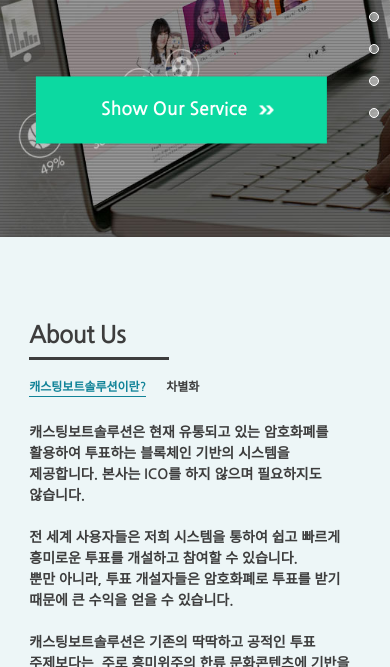
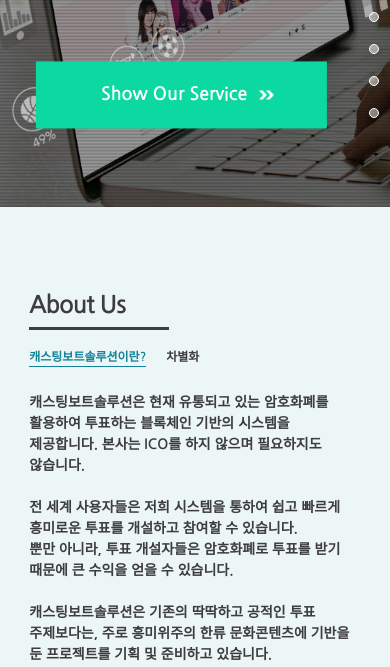
Before and after one commit to kratew/kratew.github.io, a plain HTML site: page index.html in a window 390 px wide. Shown: the part 433-1100 px from the top of the page. Drawn offline with Linux system fonts and the light colour scheme.

Commit message:
ㅅㅈ
ㅅㅈ

```diff
--- a/css/style.css
+++ b/css/style.css
@@ -357,7 +357,7 @@ section .rightBox > div {width: 100%; position: absolute; top: 100%; left: 50%;
     .navbar { right: 3.5%; }
 
     .dots {right: 5px;}
-    section { height: 670px; padding-top: 80px; box-sizing: border-box; overflow: hidden; }
+    section { padding-top: 80px; box-sizing: border-box; overflow: hidden; }
     h2 { text-align: left; font-size: 2rem; }
     h2:before { bottom: -7px; height: 3px;}
     .navbar { top: 7px; }
@@ -448,6 +448,11 @@ section .rightBox > div { transform: translateX(-50%);}
     .contact form input { height: 33px; padding: 0 10px; font-size: 14px; }
   }
 
+@media only screen and (max-width:670px) {
+
+section { height: 640px; }
+
+}
 
 @media only screen and (max-width:470px) {
 
--- a/index.html
+++ b/index.html
@@ -3,7 +3,7 @@
 	<head>
 		<meta charset="utf-8">
 		<meta name="viewport" content="width=device-width, initial-scale=1.0">
-		<title>수정14Casting Vote Solution</title>
+		<title>수정15Casting Vote Solution</title>
 		<link rel="stylesheet" type="text/css" href="css/style.css">
 		<link rel="stylesheet" type="text/css" href="css/swiper.css">
 	</head>
```
